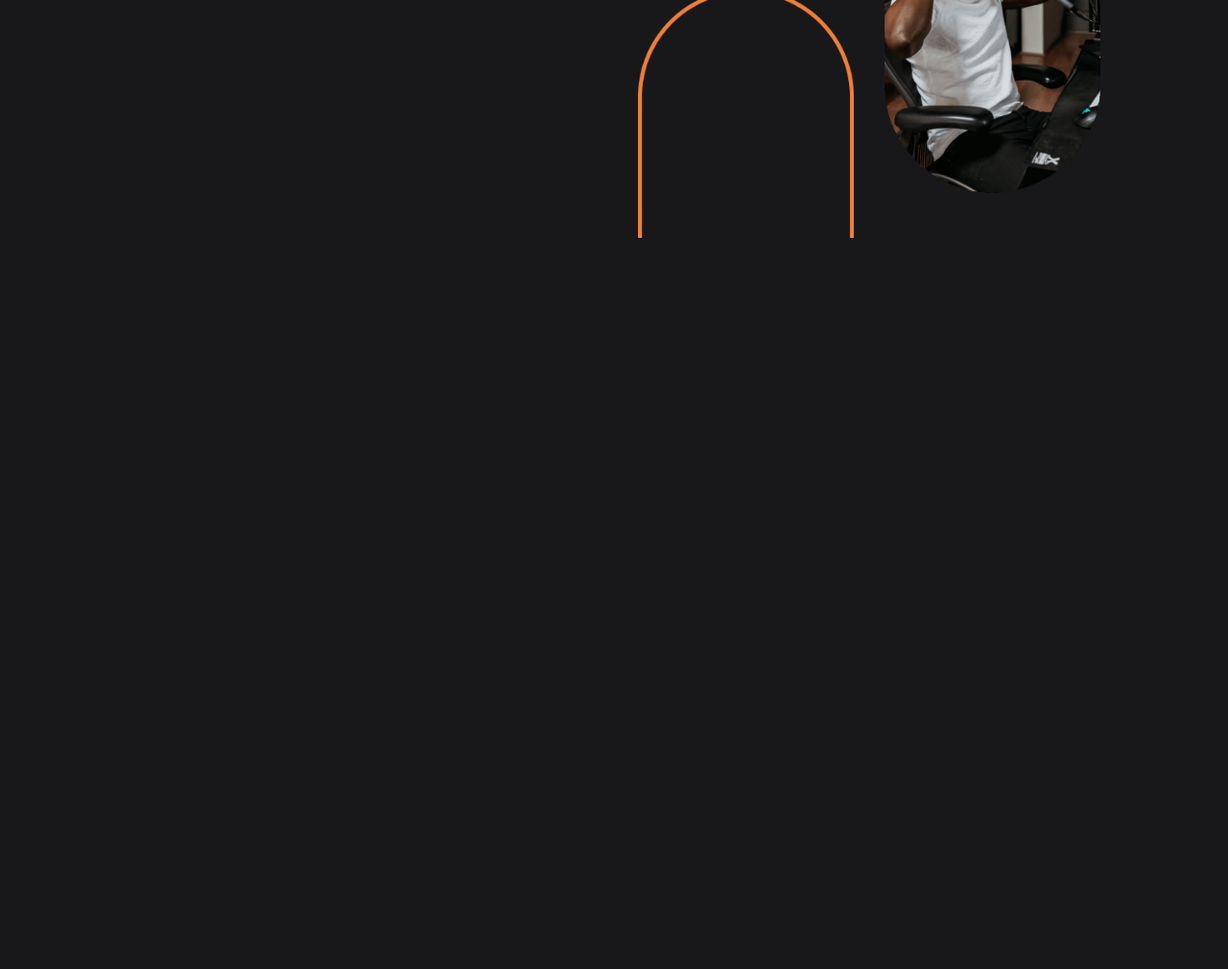
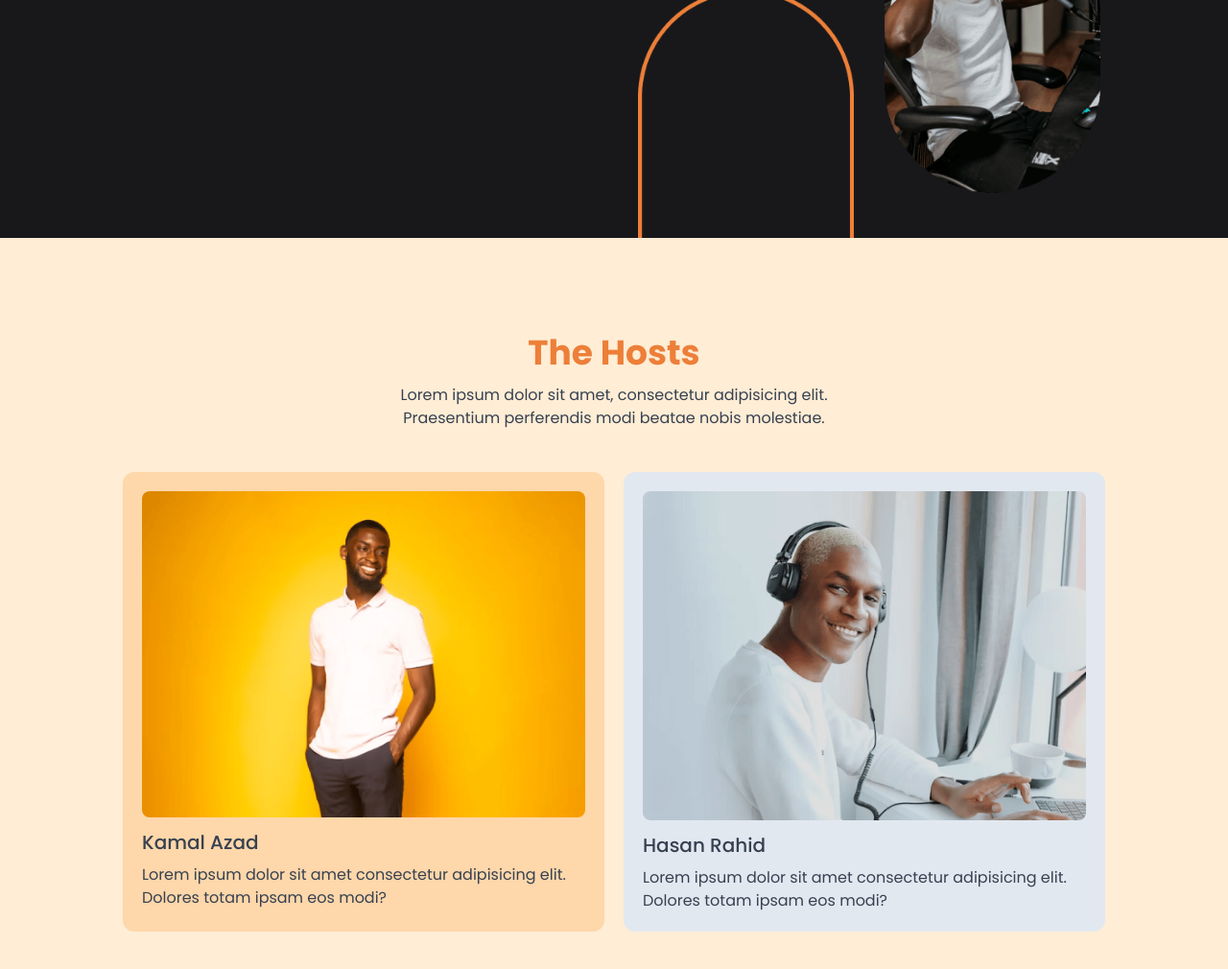
Before and after one commit to yladev/tailwind-podcast-landing, a website: page index.html in a window 1280 px wide. Shown: the part 552-1562 px from the top of the page at 96% size. Before the commit the page ends 800 px from the top, so only its background shows below. Drawn offline with Linux system fonts and the light colour scheme.

Commit message:
update ui/hosts

```diff
--- a/index.html
+++ b/index.html
@@ -26,5 +26,27 @@
             </div>
         </div>
     </section>
+
+    <!-- Hosts -->
+    <section class="min-h-screen flex items-center justify-center bg-orange-100 py-[100px] text-gray-700">
+        <div class="max-w-[1024px] w-[90%] mx-auto">
+            <div class="text-center max-w-lg mx-auto">
+                <h1 class="text-primary text-4xl font-bold">The Hosts</h1>
+                <p class="text-sm md:text-base text-gray-700 mt-3">Lorem ipsum dolor sit amet, consectetur adipisicing elit. Praesentium perferendis modi beatae nobis molestiae.</p>
+            </div>
+            <div class="flex gap-5 mt-11 md:flex-row flex-col">
+                <div class="bg-orange-200 p-5 rounded-xl flex-1">
+                    <img src="./images/host-1.png" alt="host-1" class="rounded-lg object-cover w-full">
+                    <h2 class="text-gray-700 text-xl font-medium mt-3">Kamal Azad</h2>
+                    <p class="text-sm md:text-base mt-2">Lorem ipsum dolor sit amet consectetur adipisicing elit. Dolores totam ipsam eos modi?</p>
+                </div>
+                <div class="bg-slate-200 p-5 rounded-xl flex-1">
+                    <img src="./images/host-2.png" alt="host-2" class="rounded-lg object-cover w-full">
+                    <h2 class="text-gray-700 text-xl font-medium mt-3">Hasan Rahid</h2>
+                    <p class="text-sm md:text-base mt-2">Lorem ipsum dolor sit amet consectetur adipisicing elit. Dolores totam ipsam eos modi?</p>
+                </div>
+            </div>
+        </div>
+    </section>
 </body>
 </html>
```
Also changed, not shown: dist.css.
